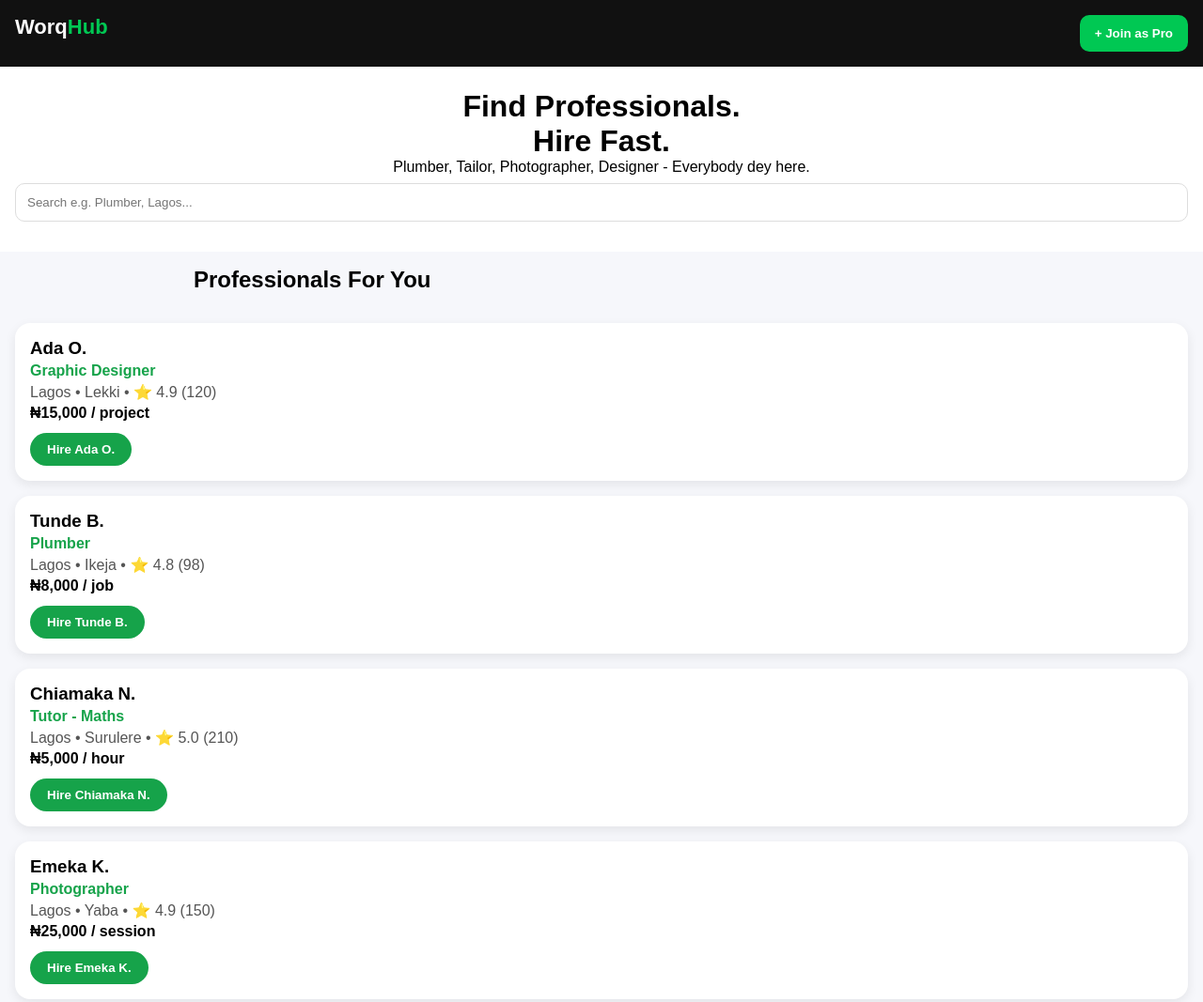
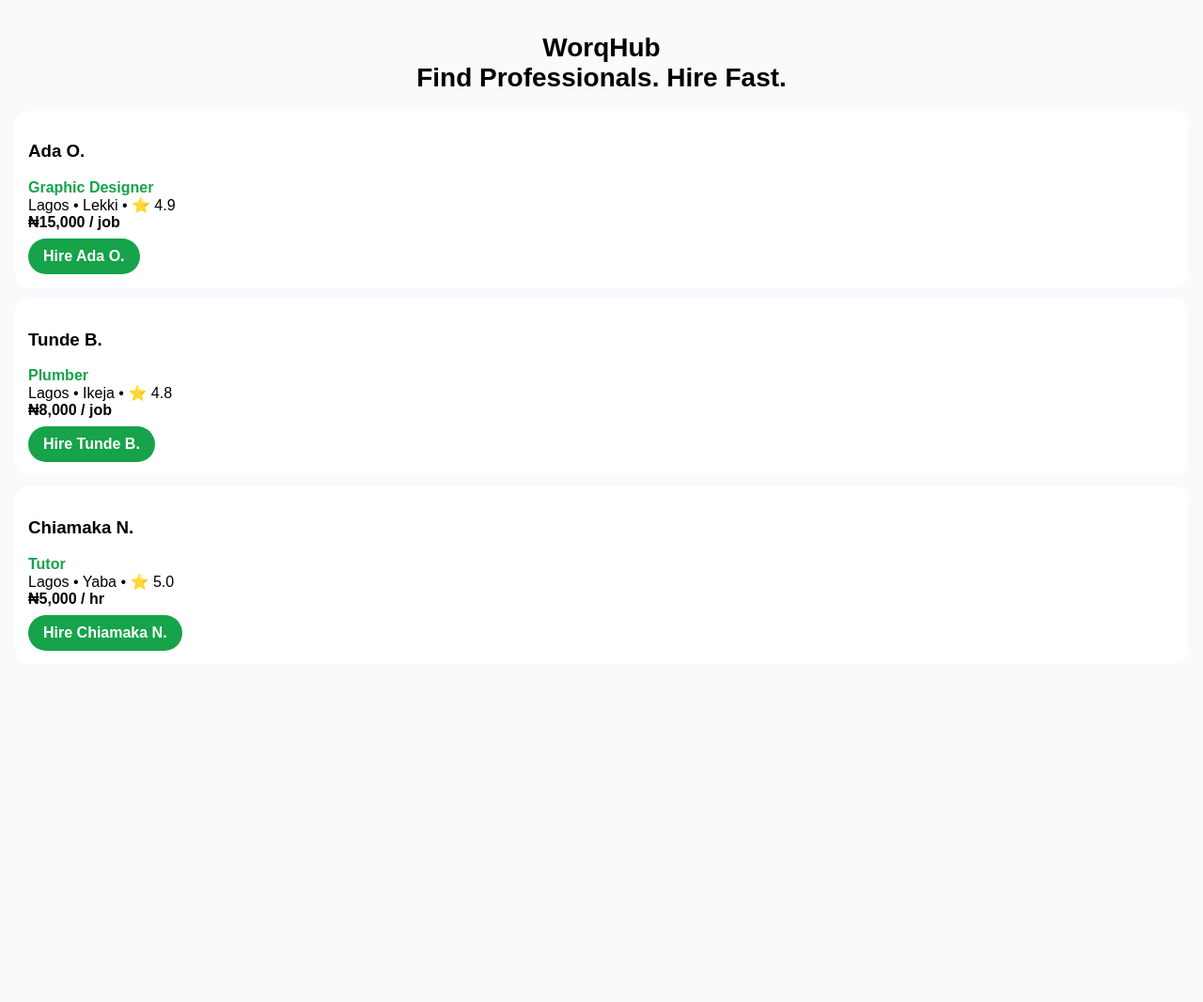
Before and after one commit to bolajiolagoke75-dev/WorqHub, a plain HTML site: page index.html in a window 1280 px wide. Shown: the top 1067 px of the page at 94% size. After the commit the page ends 800 px from the top, so only its background shows below. Drawn offline with Linux system fonts and the light colour scheme.

Commit message:
Update index.html

```diff
--- a/index.html
+++ b/index.html
@@ -1,61 +1 @@
-<!DOCTYPE html><html><head><meta charset="UTF-8"><meta name="viewport" content="width=device-width,initial-scale=1"><title>WorqHub</title><style>*{margin:0;padding:0;box-sizing:border-box;font-family:Arial}body{background:#f6f7fb}header{background:#111;color:#fff;padding:16px;display:flex;justify-content:space-between}header b{font-size:22px}header b span{color:#00c853}.btn{background:#00c853;color:#fff;border:none;padding:12px 16px;border-radius:10px;font-weight:bold}.hero{padding:24px 16px;text-align:center;background:#fff}.wrap{padding:16px;max-width:900px;margin:auto}.card{background:#fff;padding:14px;border-radius:14px;margin-bottom:12px}input,textarea{width:100%;padding:12px;margin:8px 0;border:1px solid #ddd;border-radius:10px}.wa{background:#25D366;color:#fff;padding:10px 14px;border-radius:10px;text-decoration:none;font-weight:bold;display:inline-block;margin-top:8px}.hidden{display:none}</style></head><body>
-<header><b>Worq<span>Hub</span></b><button class="btn" onclick="showJoin()">+ Join as Pro</button></header>
-<div class="hero"><h1>Find Professionals.<br>Hire Fast.</h1><p>Plumber, Tailor, Photographer, Designer - Everybody dey here.</p><input id="search" oninput="render()" placeholder="Search e.g. Plumber, Lagos..."></div>
-<div class="wrap"><div id="joinCard" class="card hidden"><h2>Join as Professional</h2><input id="name" placeholder="Your Full Name"><input id="skill" placeholder="Wetin you sabi do? e.g. Plumber"><input id="location" placeholder="Where you dey? e.g. Lagos"><input id="phone" placeholder="WhatsApp e.g. 2348012345678"><textarea id="about" placeholder="Small talk about your work"></textarea><button class="btn" onclick="join()">Join WorqHub</button></div>
-<h2>Professionals For You</h2><div id="list"></div></div>
-<script>
-const pros = [
-{name:"Ada O.", job:"Graphic Designer", loc:"Lagos • Lekki", price:"₦15,000 / project", rating:"4.9 (120)", skill:"Design"},
-{name:"Tunde B.", job:"Plumber", loc:"Lagos • Ikeja", price:"₦8,000 / job", rating:"4.8 (98)", skill:"Plumbing"},
-{name:"Chiamaka N.", job:"Tutor - Maths", loc:"Lagos • Surulere", price:"₦5,000 / hour", rating:"5.0 (210)", skill:"Tutoring"},
-{name:"Emeka K.", job:"Photographer", loc:"Lagos • Yaba", price:"₦25,000 / session", rating:"4.9 (150)", skill:"Photography"},
-{name:"Fatima A.", job:"Fashion Tailor", loc:"Lagos • Ikorodu", price:"₦12,000 / outfit", rating:"4.8 (87)", skill:"Tailoring"},
-{name:"David O.", job:"Electrician", loc:"Lagos • Ajah", price:"₦7,500 / job", rating:"4.7 (65)", skill:"Electrical"}
-];
-const box = document.getElementById('proList') || document.querySelector('main') || document.body;
-function show(list){
-  let html = '<div style="display:grid;gap:16px;padding:16px;">';
-  list.forEach(p=>{
-    html += '<div style="background:white;border-radius:16px;padding:16px;box-shadow:0 4px 12px rgba(0,0,0,0.08);">'
-    + '<h3 style="margin:0;">'+p.name+'</h3>'
-    + '<p style="margin:4px 0;color:#16a34a;font-weight:bold;">'+p.job+'</p>'
-    + '<p style="margin:4px 0;color:#555;">'+p.loc+' • ⭐ '+p.rating+'</p>'
-    + '<p style="margin:4px 0;font-weight:bold;">'+p.price+'</p>'
-    + '<button onclick="alert(\'You wan hire '+p.name+' - '+p.job+'? Chat on WhatsApp soon!\')" style="background:#16a34a;color:white;border:none;padding:10px 18px;border-radius:999px;font-weight:bold;margin-top:8px;">Hire '+p.name+'</button>'
-    + '</div>';
-  });
-  html += '</div>';
-  let old = document.getElementById('proList');
-  if(old){ old.innerHTML = html; } else {
-    let d = document.createElement('div'); d.id='proList'; d.innerHTML=html;
-    document.body.appendChild(d);
-  }
-}
-show(pros);
-const search = document.querySelector('input');
-if(search){
-  search.addEventListener('input', ()=>{
-    let q = search.value.toLowerCase();
-    let f = pros.filter(p=> (p.job+p.loc+p.name+p.skill).toLowerCase().includes(q));
-    show(f);
-  });
-}
-const joinBtn = document.querySelector('button');
-if(joinBtn){ joinBtn.addEventListener('click', ()=>{ alert('Welcome Pro! Fill your profile to join WorqHub'); }); }
-</script>
-<script>
-setInterval(function(){
-  document.querySelectorAll('button').forEach(function(b){
-    if(b.textContent.includes('Hire') && b.getAttribute('onclick')){
-      b.removeAttribute('onclick');
-      b.onclick = function(){
-        var name = b.textContent.replace('Hire ','').trim();
-        var msg = 'Hello WorqHub! I want to hire ' + name;
-        window.open('https://wa.me/2349134265843?text=' + encodeURIComponent(msg), '_blank');
-      };
-    }
-  });
-}, 500);
-</script>
-</body>
-</html>
+<!DOCTYPE html><html><head><meta name="viewport" content="width=device-width, initial-scale=1"><title>WorqHub</title><style>body{font-family:Arial;margin:0;background:#f8fafc;padding:16px}h1{font-size:28px;text-align:center}.card{background:#fff;border-radius:14px;padding:14px;margin-top:12px}.job{color:#16a34a;font-weight:bold}.hire{display:inline-block;background:#16a34a;color:#fff;padding:10px 16px;border-radius:999px;text-decoration:none;font-weight:bold;margin-top:8px}</style></head><body><h1>WorqHub<br>Find Professionals. Hire Fast.</h1><div class="card"><h3>Ada O.</h3><div class="job">Graphic Designer</div><div>Lagos • Lekki • ⭐ 4.9</div><b>₦15,000 / job</b><br><a class="hire" href="https://wa.me/2349134265843?text=Hello%20WorqHub!%20I%20want%20to%20hire%20Ada%20O.">Hire Ada O.</a></div><div class="card"><h3>Tunde B.</h3><div class="job">Plumber</div><div>Lagos • Ikeja • ⭐ 4.8</div><b>₦8,000 / job</b><br><a class="hire" href="https://wa.me/2349134265843?text=Hello%20WorqHub!%20I%20want%20to%20hire%20Tunde%20B.">Hire Tunde B.</a></div><div class="card"><h3>Chiamaka N.</h3><div class="job">Tutor</div><div>Lagos • Yaba • ⭐ 5.0</div><b>₦5,000 / hr</b><br><a class="hire" href="https://wa.me/2349134265843?text=Hello%20WorqHub!%20I%20want%20to%20hire%20Chiamaka%20N.">Hire Chiamaka N.</a></div></body></html>
```
